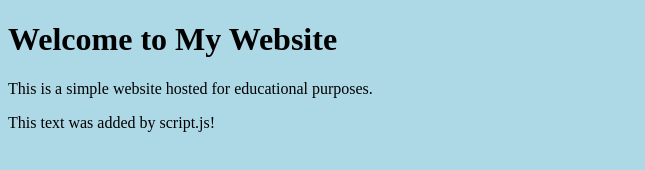
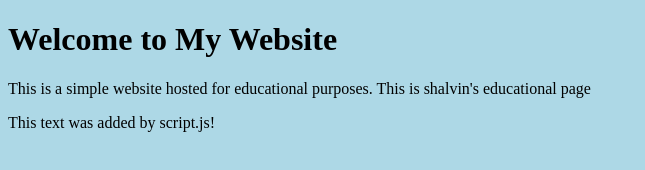
Before and after one commit to shalvink/Test, a plain HTML site: page index.html in a window 1280 px wide. Shown: the whole page, without its empty margins (0-645 px from the left). Drawn offline with Linux system fonts and the light colour scheme.

Commit message:
Update index.html

```diff
--- a/index.html
+++ b/index.html
@@ -7,7 +7,7 @@
 </head>
 <body>
     <h1>Welcome to My Website</h1>
-    <p>This is a simple website hosted for educational purposes.</p>
+    <p>This is a simple website hosted for educational purposes.  This is shalvin's educational page </p>
 <script src="script.js"></script>
 </body>
 </html>
```
